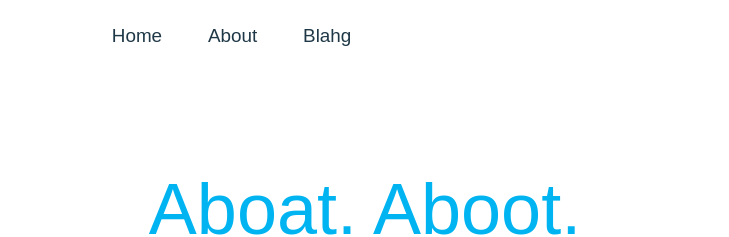
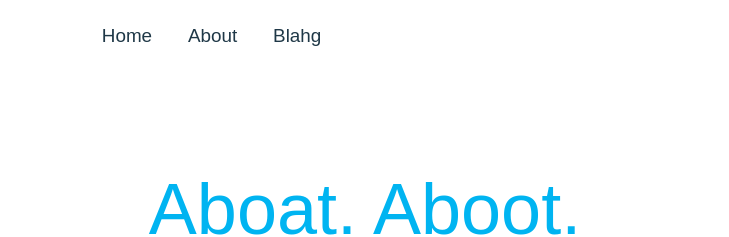
Before and after one commit to a-mar/a-mar.github.io, a Jekyll site: the page built from about/index.html, in a window 1280 px wide. Shown: the top 237 px of the page, without its empty margins (275-1004 px from the left). Built offline with Jekyll 4.4.1, drawn with Linux system fonts in a browser that asks for light colours; nearby versions of some CDN libraries; some web fonts are replaced; library files that are not in the unit come from our copies; Markdown is read by kramdown in place of the engine named in the settings.

Commit message:
Update main.css

```diff
--- a/stylesheets/main.css
+++ b/stylesheets/main.css
@@ -183,9 +183,9 @@ h6 {
     }
 
 #header{
-  margin-top:2rem;
+  margin-top:1rem;
   margin-bottom:2rem;
-  padding-top:2rem;
+  padding-top:1rem;
   padding-bottom:2rem;
   border-bottom: solid 1px #eff0f1;
 }
@@ -275,7 +275,7 @@ li.displayed {
 nav ul li {
     display: inline;
     margin-right:0px;
-    margin-left:40px;
+    margin-left:30px;
     font-family:'Nuvo', sans-serif;
     font-size: 90%;
 }
```
